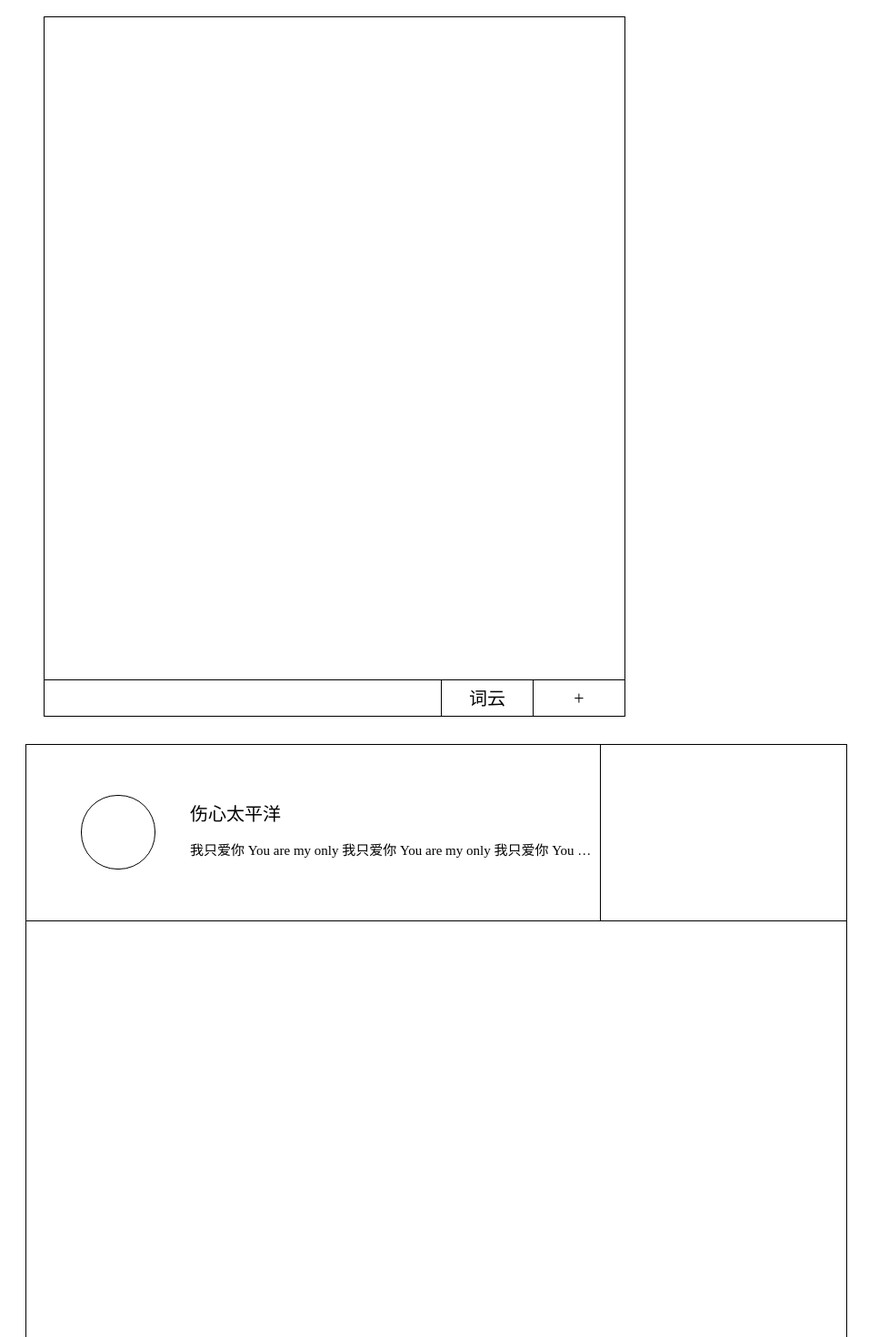
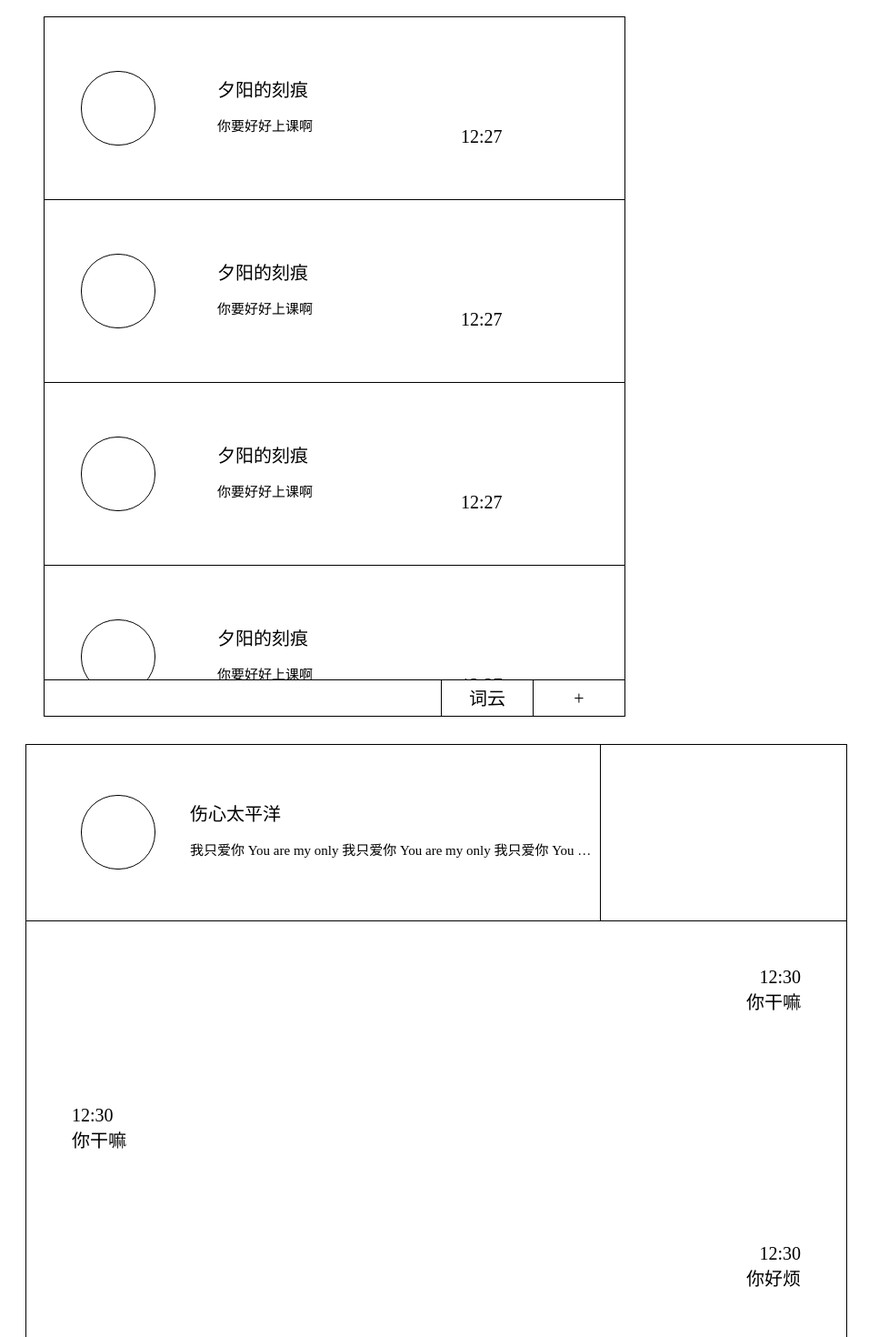
Before and after one commit to SayQuit/BDchat-web, a Vue app: page / in a window 1280 px wide. Shown: the part 240-1710 px from the top of the page at 91% size, without its empty margins (0-967 px from the left). Built offline with nearby package versions, Linux system fonts and the light colour scheme.

Commit message:
样式完善2

```diff
--- a/src/components/NotLogin.vue
+++ b/src/components/NotLogin.vue
@@ -15,23 +15,88 @@
           <div class="aside-user-desc-name">伤心太平洋</div>
           <div class="aside-user-desc-signature">
             我只爱你 You are my only 我只爱你 You are my only 我只爱你 You are
-            my only 我只爱你 You are my only 我只爱你 You are my only 我只爱你 You are
-              my only 我只爱你 You are my only 我只爱你 You are my only 我只爱你 You are
-              my only
+            my only 我只爱你 You are my only 我只爱你 You are my only 我只爱你
+            You are my only 我只爱你 You are my only 我只爱你 You are my only
+            我只爱你 You are my only
           </div>
         </div>
       </div>
-
-
 
       <div class="aside-search">
         <input type="text" class="aside-search-input" />
         <div class="aside-search-button">搜索</div>
       </div>
 
+      <div class="aside-talkblock">
 
 
-      <div class="aside-talkblock"></div>
+        <div class="aside-talkblock-talkitem">
+          <div class="aside-user-profilepicture" style="left: 40px"></div>
+          <div class="aside-user-desc" style="margin-left: 50px; width: 400px">
+            <div class="aside-user-desc-name">夕阳的刻痕</div>
+            <div class="aside-user-desc-signature">你要好好上课啊</div>
+          </div>
+          <div class="aside-talkblock-talkitem-right">
+            <div class="aside-talkblock-talkitem-right-isread"></div>
+            <div class="aside-talkblock-talkitem-right-time">12:27</div>
+          </div>
+        </div>
+
+        <div class="aside-talkblock-talkitem">
+          <div class="aside-user-profilepicture" style="left: 40px"></div>
+          <div class="aside-user-desc" style="margin-left: 50px; width: 400px">
+            <div class="aside-user-desc-name">夕阳的刻痕</div>
+            <div class="aside-user-desc-signature">你要好好上课啊</div>
+          </div>
+          <div class="aside-talkblock-talkitem-right">
+            <div class="aside-talkblock-talkitem-right-isread"></div>
+            <div class="aside-talkblock-talkitem-right-time">12:27</div>
+          </div>
+        </div>
+
+        <div class="aside-talkblock-talkitem">
+          <div class="aside-user-profilepicture" style="left: 40px"></div>
+          <div class="aside-user-desc" style="margin-left: 50px; width: 400px">
+            <div class="aside-user-desc-name">夕阳的刻痕</div>
+            <div class="aside-user-desc-signature">你要好好上课啊</div>
+          </div>
+          <div class="aside-talkblock-talkitem-right">
+            <div class="aside-talkblock-talkitem-right-isread"></div>
+            <div class="aside-talkblock-talkitem-right-time">12:27</div>
+          </div>
+        </div>
+
+        <div class="aside-talkblock-talkitem">
+          <div class="aside-user-profilepicture" style="left: 40px"></div>
+          <div class="aside-user-desc" style="margin-left: 50px; width: 400px">
+            <div class="aside-user-desc-name">夕阳的刻痕</div>
+            <div class="aside-user-desc-signature">你要好好上课啊</div>
+          </div>
+          <div class="aside-talkblock-talkitem-right">
+            <div class="aside-talkblock-talkitem-right-isread"></div>
+            <div class="aside-talkblock-talkitem-right-time">12:27</div>
+          </div>
+        </div>
+
+        <div class="aside-talkblock-talkitem">
+          <div class="aside-user-profilepicture" style="left: 40px"></div>
+          <div class="aside-user-desc" style="margin-left: 50px; width: 400px">
+            <div class="aside-user-desc-name">夕阳的刻痕</div>
+            <div class="aside-user-desc-signature">你要好好上课啊</div>
+          </div>
+          <div class="aside-talkblock-talkitem-right">
+            <div class="aside-talkblock-talkitem-right-isread"></div>
+            <div class="aside-talkblock-talkitem-right-time">12:27</div>
+          </div>
+        </div>
+
+
+
+
+
+
+      </div>
+
       <div class="aside-talkblockbottom">
         <div class="aside-talkblockbottom-operation">
           <div class="aside-talkblockbottom-operation-cloud">词云</div>
@@ -41,29 +106,83 @@
     </div>
 
     <div class="maintalk">
-
-
       <div class="maintalk-header">
         <div class="maintalk-header-desc">
-          <div class="aside-user-profilepicture" style="left:60px"></div>
-          <div class="aside-user-desc" style="left:180px">
+          <div class="aside-user-profilepicture" style="left: 60px"></div>
+          <div class="aside-user-desc" style="left: 180px">
             <div class="aside-user-desc-name">伤心太平洋</div>
             <div class="aside-user-desc-signature">
               我只爱你 You are my only 我只爱你 You are my only 我只爱你 You are
-              my only 我只爱你 You are my only 我只爱你 You are my only 我只爱你 You are
-              my only 我只爱你 You are my only 我只爱你 You are my only 我只爱你 You are
-              my only
+              my only 我只爱你 You are my only 我只爱你 You are my only 我只爱你
+              You are my only 我只爱你 You are my only 我只爱你 You are my only
+              我只爱你 You are my only
             </div>
           </div>
         </div>
       </div>
 
+      <div class="maintalk-main">
+        <div class="maintalk-main-talkitem">
+          <div class="isFri">
+            <div class="maintalk-main-talkitem-time">12:30</div>
+            <div class="maintalk-main-talkitem-content">你干嘛</div>
+          </div>
+        </div>
 
-      <div class="maintalk-main"></div>
+        <div class="maintalk-main-talkitem">
+          <div class="isMe">
+            <div class="maintalk-main-talkitem-time">12:30</div>
+            <div class="maintalk-main-talkitem-content">你干嘛</div>
+          </div>
+        </div>
+
+        <div class="maintalk-main-talkitem">
+          <div class="isFri">
+            <div class="maintalk-main-talkitem-time">12:30</div>
+            <div class="maintalk-main-talkitem-content">你好烦</div>
+          </div>
+        </div>
+
+        <div class="maintalk-main-talkitem">
+          <div class="isMe">
+            <div class="maintalk-main-talkitem-time">12:30</div>
+            <div class="maintalk-main-talkitem-content">你好烦</div>
+          </div>
+        </div>
+
+
+        <div class="maintalk-main-talkitem">
+          <div class="isFri">
+            <div class="maintalk-main-talkitem-time">12:30</div>
+            <div class="maintalk-main-talkitem-content">你干嘛</div>
+          </div>
+        </div>
+
+        <div class="maintalk-main-talkitem">
+          <div class="isMe">
+            <div class="maintalk-main-talkitem-time">12:30</div>
+            <div class="maintalk-main-talkitem-content">你干嘛</div>
+          </div>
+        </div>
+
+        <div class="maintalk-main-talkitem">
+          <div class="isFri">
+            <div class="maintalk-main-talkitem-time">12:30</div>
+            <div class="maintalk-main-talkitem-content">你好烦</div>
+          </div>
+        </div>
+
+        <div class="maintalk-main-talkitem">
+          <div class="isMe">
+            <div class="maintalk-main-talkitem-time">12:30</div>
+            <div class="maintalk-main-talkitem-content">你好烦</div>
+          </div>
+        </div>
+
+
+      </div>
 
       <div class="maintalk-footer">
-
-
         <div class="maintalk-footer-header">
           <div class="maintalk-footer-header-expression"></div>
           <div class="maintalk-footer-header-expression"></div>
@@ -72,10 +191,8 @@
           <div class="maintalk-footer-header-send">发送</div>
         </div>
 
-
         <textarea class="maintalk-footer-input"></textarea>
       </div>
-
     </div>
   </div>
 </template>
@@ -210,6 +327,30 @@ export default {};
   margin-top: 30px;
   box-sizing: border-box;
   border: 1px solid black;
+
+  overflow-y: scroll;
+}
+.aside-talkblock-talkitem {
+  position: relative;
+  height: 200px;
+  width: 100%;
+  border-bottom: 1px solid black;
+  cursor: pointer;
+}
+.aside-talkblock-talkitem-right {
+  width: 150px;
+  height: 100%;
+  position: relative;
+  float: right;
+  margin-right: 30px;
+}
+.aside-talkblock-talkitem-right-isread {
+  position: absolute;
+  top: 40%;
+}
+.aside-talkblock-talkitem-right-time {
+  position: absolute;
+  top: 60%;
 }
 .aside-talkblockbottom {
   height: 40px;
@@ -265,6 +406,26 @@ export default {};
   width: 100%;
   border-bottom: 1px solid black;
   box-sizing: border-box;
+  overflow: scroll;
+}
+.maintalk-main-talkitem{
+  width: 100%;
+  box-sizing: border-box;
+  padding: 50px;
+}
+.maintalk-main-talkitem-time{
+
+}
+.maintalk-main-talkitem-content{
+
+}
+
+.isMe{
+
+}
+.isFri{
+
+  text-align: right;
 }
 .maintalk-footer {
   height: 20%;
@@ -277,7 +438,7 @@ export default {};
   box-sizing: border-box;
   border-bottom: 1px solid black;
 }
-.maintalk-footer-header-expression{
+.maintalk-footer-header-expression {
   height: 100%;
   width: 5%;
   box-sizing: border-box;
@@ -286,8 +447,8 @@ export default {};
 
   display: inline-block;
 }
-.maintalk-footer-header-send{
-    background-color: #CCCCFF;
+.maintalk-footer-header-send {
+  background-color: #ccccff;
   text-align: center;
   height: 100%;
   width: 10%;
```
Lines whose indentation alone changed are shown as unchanged.
